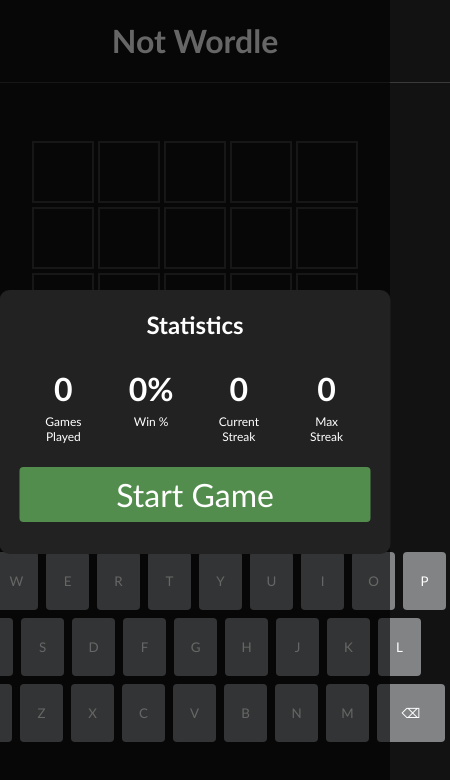
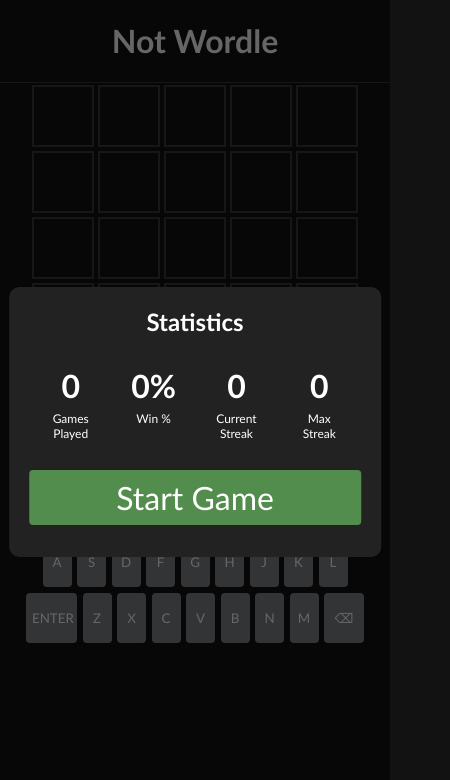
Before and after one commit to jhunt0808/practice-wordle, a React (Create React App) app: page / in a window 390 px wide. Shown: the top 780 px of the page, 450 px wide, since content can reach past the window. Built offline with nearby package versions, Linux system fonts and the light colour scheme.

Commit message:
clean up styles, set wordsUsed, style for mobile

```diff
--- a/src/App.scss
+++ b/src/App.scss
@@ -8,42 +8,9 @@
 }
 
 .App {
+  align-items: flex-start;
   display: flex;
   flex-direction: row;
   justify-content: center;
   text-align: center;
 }
-
-.App-logo {
-  height: 40vmin;
-  pointer-events: none;
-}
-
-@media (prefers-reduced-motion: no-preference) {
-  .App-logo {
-    animation: App-logo-spin infinite 20s linear;
-  }
-}
-
-.App-header {
-  min-height: 100vh;
-  display: flex;
-  flex-direction: column;
-  align-items: center;
-  justify-content: center;
-  font-size: calc(10px + 2vmin);
-  color: white;
-}
-
-.App-link {
-  color: #61dafb;
-}
-
-@keyframes App-logo-spin {
-  from {
-    transform: rotate(0deg);
-  }
-  to {
-    transform: rotate(360deg);
-  }
-}
--- a/src/components/Game/Game.scss
+++ b/src/components/Game/Game.scss
@@ -1,15 +1,17 @@
 .game-container {
-	height: 90vh;
+	align-items: center;
 	display: flex;
 	flex-direction: column;
 	justify-content: space-between;
-	align-items: center;
+	max-height: 90vh;
+	position: relative;
+	width: 100%;
 }
 
 .title-container {
-    text-align: center;
-    width: 510px;
     border-bottom: solid 1px #3a3a3c;
+	text-align: center;
+	width: 100%;
 }
 
 .button {
--- a/src/components/Game/Game.tsx
+++ b/src/components/Game/Game.tsx
@@ -12,6 +12,7 @@
   const [isGameOver, setIsGameOver] = useState<boolean>(false);
   const [message, setMessage] = useState<string>('');
   const [wordle, setWorld] = useState<string>('');
+  const [wordsUsed, setWordsUsed] = useState<string[]>([]);
   const [currentRow, setCurrentRow] = useState<number>(0);
   const [currentTile, setCurrentTile] = useState<number>(0);
   const [statistics, setStatistics] = useState<any>(defaultStatistics);
@@ -41,7 +42,8 @@
           [guessRow]: guessRowTotalWon
         },
         maxStreak,
-        winPercentage
+        winPercentage,
+        wordsUsed
       }));
 
     } else {
@@ -54,7 +56,8 @@
           ...statistics.guesses,
           fail: gamesFailed
         },
-        winPercentage
+        winPercentage,
+        wordsUsed
       }));
     }
   }
@@ -106,7 +109,6 @@
 
       flipTile();
       if(wordle === guess){
-        showMessage('You did it!');
         setIsGameOver(true);
         updateStatisticsState(true);
         window.localStorage.setItem('notWordle-reload', JSON.stringify(true));
@@ -114,8 +116,8 @@
         return;
       } else {
         if(currentRow >= 5) {
+          window.localStorage.setItem('notWordle-reload', JSON.stringify(true));
           setIsGameOver(true);
-          showMessage(`${wordle}`, true);
           updateStatisticsState(false);
           setShowModal(true);
         }
@@ -210,9 +212,9 @@
   const getTheWord = () => {
     setShowModal(false);
     const button = document.getElementById('StartGame');
-    const word: string = getWord();
-    console.log(word);
+    const word: string = getWord(wordsUsed);
     setWorld(word);
+    setWordsUsed([...wordsUsed, word]);
     setIsGameOver(false);
     setMessage('');
     setCurrentRow(0);
@@ -244,7 +246,9 @@
                       statistics={statistics}
                       isOpen={showModal}
                       onRequestClose={closeModal}
-                      getTheWord={() => getTheWord()}/>}
+                      getTheWord={() => getTheWord()}
+                      isGameOver={isGameOver}
+                      theWord={wordle}/>}
 
     </div>
   );
--- a/src/components/GameModal/GameModal.scss
+++ b/src/components/GameModal/GameModal.scss
@@ -13,6 +13,7 @@
 		flex-direction: row;
 		align-items: center;
 		justify-content: center;
+		padding: 6px 0 12px;
 		width: 100%;
 
 		.statisticContainer {
@@ -20,8 +21,8 @@
 			display: flex;
 			flex-direction: column;
 			height: 80px;
-			max-width: 135px;
-			padding: 6px 12px;
+			max-width: 90px;
+			padding: 0 12px;
 			width: 100%;
 
 			.stat {
@@ -39,6 +40,24 @@
 		}
 	}
 
+	.endGameMessage {
+		align-items: center;
+		display: flex;
+		flex-direction: column;
+		margin: 0 0 1.75em;
+		width: 100%;
+
+		.theWord {
+			font-size: 2em;
+			font-weight: bold;
+			padding-bottom: 0.5em;
+		}
+
+		.message {
+			font-size: 1.5em;
+		}
+	}
+
 	.button {
 		width: 100%;
 	}
--- a/src/components/GameModal/GameModal.tsx
+++ b/src/components/GameModal/GameModal.tsx
@@ -8,11 +8,18 @@
 	isOpen: boolean;
 	onRequestClose: () => void,
   getTheWord: () => void,
+  isGameOver: boolean,
+  theWord: string,
 }
 
 
 const GameModal: FunctionComponent<IModalProps> = ({
-	statistics, isOpen, onRequestClose, getTheWord
+	statistics,
+  isOpen,
+  onRequestClose,
+  getTheWord,
+  isGameOver,
+  theWord
 }) => {
 
   const customStyles = {
@@ -27,8 +34,8 @@
       border: 'none',
       borderRadius: '10px',
       color: '#ffffff',
-      width: '90vw',
-      maxWidth: '480px'
+      width: '85vw',
+      maxWidth: '450px'
     },
     overlay: {
       backgroundColor: 'rgba(0, 0, 0, 0.6)',
@@ -39,7 +46,7 @@
 
   const getPercent = (perc: number): number => {
     let percent = perc * 100;
-    return percent % 1 === 0 ? percent : Number(percent.toFixed(2));
+    return percent % 1 === 0 ? percent : Number(percent.toFixed(0));
   }
 
   return (
@@ -54,6 +61,11 @@
       >
         <div className="statisticsWrapper">
           <h3>Statistics</h3>
+          {theWord &&
+            <div className="endGameMessage">
+              <div className="theWord">{theWord}</div>
+              <div className="message">{statistics.currentStreak > 0 ? 'Nice Job!' : 'Better luck next time!'}</div>
+            </div>}
           <div className="statistics">
             <div className="statisticContainer">
               <div className="stat">{statistics.gamesPlayed}</div>
@@ -72,7 +84,7 @@
               <div className="label">Max<br />Streak</div>
             </div>
           </div>
-          <button id="StartGame" className="button" onClick={getTheWord}>Start Game</button>
+          <button id="StartGame" className="button" onClick={getTheWord}>{isGameOver ? 'Play Again' : 'Start Game'}</button>
         </div>
 
       </Modal>
--- a/src/components/Keys/Keys.scss
+++ b/src/components/Keys/Keys.scss
@@ -1,26 +1,40 @@
 .key-container {
-    width: 510px;
     display: flex;
     flex-wrap: wrap;
+	justify-items: center;
+	max-width: 510px;
+	width: 100%;
 
 	button {
-		width: 43px;
-		height: 58px;
+		width: 29px;
+		height: 50px;
 		border-radius: 4px;
 		border: none;
 		background-color: #818384;
-		margin: 4px;
+		margin: 2.75px;
+	}
 
-		&:nth-child(11) {
-			margin-left: 30px;
-		}
+	.keysRow {
+		display: flex;
+		flex-wrap: wrap;
+		justify-content: center;
+		max-width: 510px;
+		width: 100%;
 
-		&:nth-child(20) {
-			width: 68px;
-		}
+		&:nth-child(3) {
+			button {
+				&:nth-child(1) {
+					// width: 68px;
+					width: 51px;
+				}
 
-		&:nth-child(28) {
-			width: 68px;
+				&:nth-child(9) {
+					//width: 68px;
+					width: 40px;
+				}
+			}
 		}
 	}
+
+
 }
--- a/src/components/Keys/Keys.tsx
+++ b/src/components/Keys/Keys.tsx
@@ -3,7 +3,7 @@
 import './Keys.scss';
 
 interface IKeysProps {
-	keys: string[];
+	keys: string[][];
   handleKeyInput: (keyVal: string) => void;
 }
 
@@ -12,11 +12,25 @@
   handleKeyInput
 }) => {
 
+  var rows: string[][] = keys;
+
 	return (
 		<div className="key-container">
-      {keys.map((key: string) => {
+      {rows.map((row: string[]) => {
+        // eslint-disable-next-line array-callback-return
+        return <div key={row[0]} className="keysRow">{row.map((key: string) => {
+          return <Key keyVal={key} key={key} handleKeyInput={(keyVal: string) => handleKeyInput(keyVal)} />
+        })}</div>
+      })}
+
+      {/* <>{rows.map((row: string[]) => {
+        return <div></div>row.map((key: string) => {
+          return {key}
+        })
+      })}</> */}
+      {/* {keys.map((key: string[][]) => {
         return <Key keyVal={key} key={key} handleKeyInput={(keyVal: string) => handleKeyInput(keyVal)} />
-      })}
+      })} */}
     </div>
 	);
 }
--- a/src/components/Message/Message.scss
+++ b/src/components/Message/Message.scss
@@ -1,5 +1,11 @@
 .message-container {
-    height: 30px;
+	display: flex;
+	align-items: center;
+	justify-content: center;
+    height: 50px;
+	width: 100%;
+	position: absolute;
+	top: 100px;
 
 	p {
 		background-color: #FFFFFF;
@@ -9,5 +15,6 @@
 		font-weight: bold;
 		padding: 12px;
 		margin: 0;
+		max-width: 300px;
 	}
 }
--- a/src/components/Tiles/Tile.scss
+++ b/src/components/Tiles/Tile.scss
@@ -1,6 +1,6 @@
 .tile {
-  width: 62px;
-  height: 62px;
+  width: 50px;
+  height: 50px;
   border: 2px solid#3a3a3c;
   box-sizing: border-box;
   display: flex;
--- a/src/types/types.ts
+++ b/src/types/types.ts
@@ -27,5 +27,6 @@
 	gamesWon: number,
 	guesses: Guesses,
 	maxStreak: number,
-	winPercentage: number
+	winPercentage: number,
+	wordsUsed: string[]
 }
--- a/src/utils/keys.tsx
+++ b/src/utils/keys.tsx
@@ -1,4 +1,5 @@
 export const keys = [
+  [
   'Q',
   'W',
   'E',
@@ -9,6 +10,8 @@
   'I',
   'O',
   'P',
+  ],
+  [
   'A',
   'S',
   'D',
@@ -18,6 +21,8 @@
   'J',
   'K',
   'L',
+  ],
+  [
 	'ENTER',
 	'Z',
 	'X',
@@ -28,3 +33,4 @@
 	'M',
 	'⌫',
   ]
+]
--- a/src/utils/magic.tsx
+++ b/src/utils/magic.tsx
@@ -17,8 +17,9 @@
 
 const wordsToUse: string[] = filteredWords();
 
-export function getWord(): string {
-	const word = _.sample(wordsToUse);
+export function getWord(wordsUsed: string[]): string {
+	const pickFromThisList = _.difference(wordsToUse, wordsUsed)
+	const word = _.sample(pickFromThisList);
 
 	return _.upperCase(word);
 }
@@ -69,4 +70,5 @@
 	},
 	maxStreak: 0,
 	winPercentage: 0,
+	wordsUsed: []
   }
```
Lines whose indentation alone changed are shown as unchanged.
